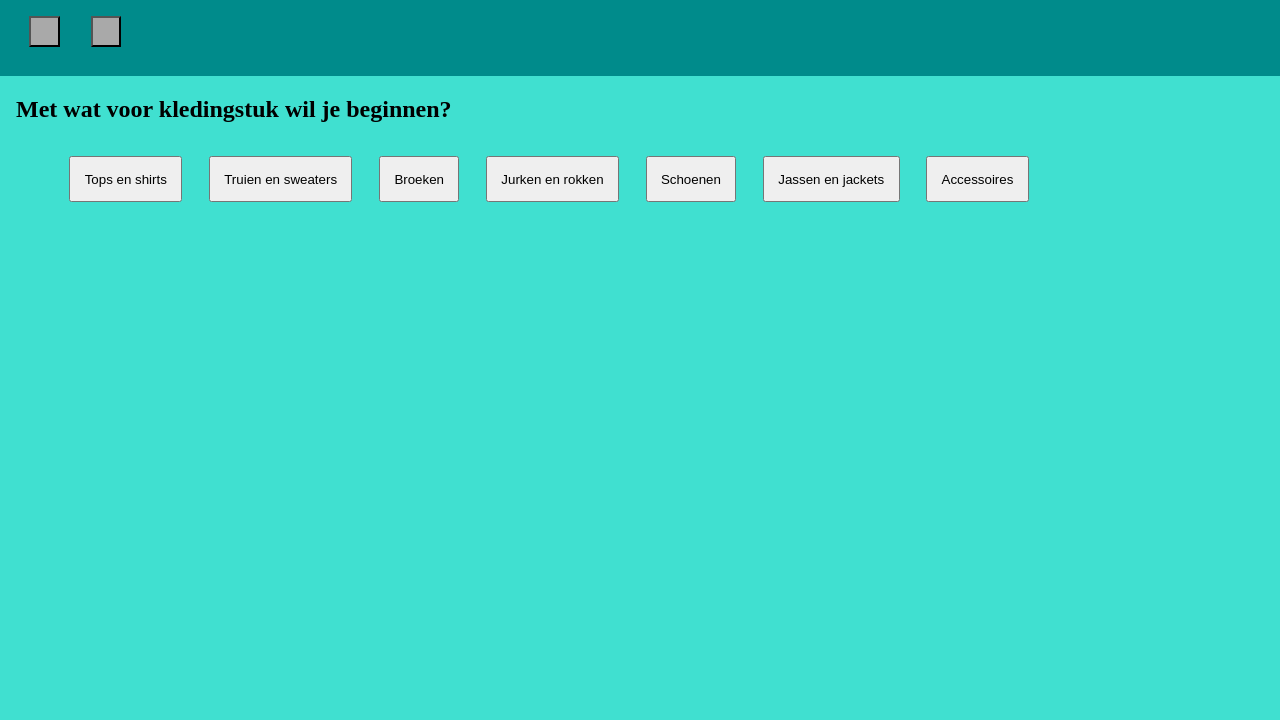
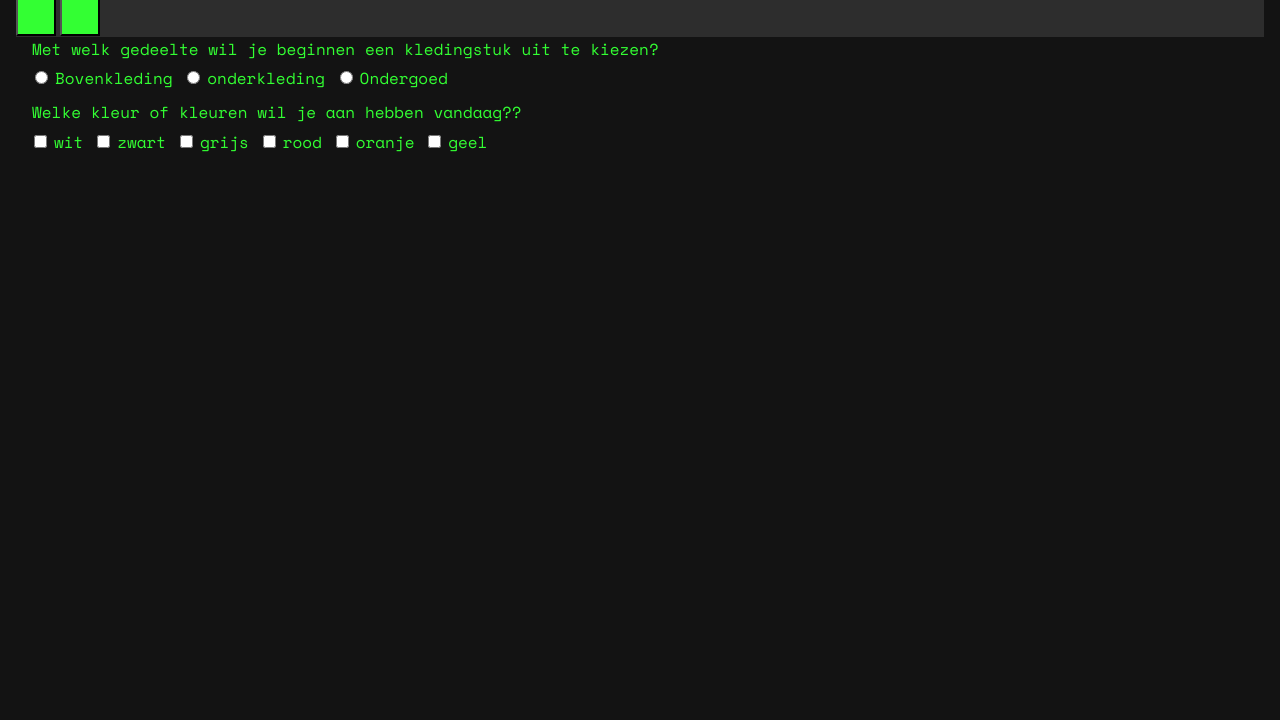
Before and after one commit to JustinPrins98/Human-centered-design, a plain HTML site: page index.html in a window 1280 px wide. Shown: the part 80-800 px from the top of the page. Drawn offline with nearby package versions, Linux system fonts and the light colour scheme.

Commit message:
Showhide/ checkboxes

```diff
--- a/index.html
+++ b/index.html
@@ -6,41 +6,105 @@
     <meta name="viewport" content="width=device-width, initial-scale=1.0">
     <title>Prototype-1</title>
     <link rel="stylesheet" href="./styles.css">
+    <link rel="preconnect" href="https://fonts.googleapis.com">
+    <link rel="preconnect" href="https://fonts.gstatic.com" crossorigin>
+    <link href="https://fonts.googleapis.com/css2?family=Space+Mono:ital,wght@0,400;0,700;1,400;1,700&display=swap"
+        rel="stylesheet">
 </head>
 
 <body>
     <nav>
-        <h1 tabindex="0"> Kledingkast</h1>
+        <h1> Kledingkast</h1>
         <button aria-label="Kleding toevoegen"></button>
         <button aria-label="kleding verwijderen"></button>
     </nav>
     <main>
-        <h2 tabindex="0"> Met wat voor kledingstuk wil je beginnen?</h2>
 
-        <ul>
-            <li>
-                <button aria-label="Tops en shirts">Tops en shirts</button>
-            </li>
-            <li>
-                <button aria-label="Truien en sweaters">Truien en sweaters</button>
-            </li>
-            <li>
-                <button aria-label="Broeken">Broeken</button>
-            </li>
-            <li>
-                <button aria-label="Jurken en rokken">Jurken en rokken</button>
-            </li>
-            <li>
-                <button aria-label="Schoenen">Schoenen</button>
-            </li>
-            <li>
-                <button aria-label="Jassen en jackets">Jassen en jackets</button>
-            </li>
-            <li>
-                <button aria-label="Assecoires">Accessoires</button>
-            </li>
-        </ul>
+        <fieldset>
+            <legend> Met welk gedeelte wil je beginnen een kledingstuk uit te kiezen? </legend>
+            <input type="radio" name="deelkleding" id="bovenkleding" value="bovenkleding"
+                data-showFieldset="fieldsetBovenKleding" data-hideFieldset="fieldsetOnderKleding fieldsetOndergoed">
+            <label for="bovenkleding">Bovenkleding </label>
+
+            <input type="radio" name="deelkleding" id="onderkleding" value="onderkleding"
+                data-showFieldset="fieldsetOnderKleding" data-hideFieldset="fieldsetOndergoed fieldsetBovenKleding">
+            <label for="onderkleding"> onderkleding </label>
+
+            <input type="radio" name="deelkleding" id="ondergoed" value="ondergoed"
+                data-showFieldset="fieldsetOndergoed" data-hideFieldset="fieldsetOnderKleding fieldsetBovenKleding">
+            <label for="ondergoed"> Ondergoed </label>
+        </fieldset>
+
+        <!------------>
+        <!-- Laag 2 -->
+        <!------------>
+
+        <fieldset id="fieldsetBovenKleding" class="hidden">
+            <legend>Wat voor kledingstuk wil je aantrekken?</legend>
+            <input type="radio" name="bovenkleding" id="topje" value="topje">
+            <label for="topje"> Topje </label>
+
+            <input type="radio" name="bovenkleding" id="shirt" value="shirt">
+            <label for="shirt"> Shirt </label>
+
+            <input type="radio" name="bovenkleding" id="Blouse" value="Blouse">
+            <label for="Blouse"> Blouse </label>
+
+            <input type="radio" name="bovenkleding" id="trui" value="trui">
+            <label for="trui"> Trui </label>
+
+            <input type="radio" name="bovenkleding" id="vest" value="vest">
+            <label for="vest"> Vest </label>
+
+            <input type="radio" name="bovenkleding" id="Jas" value="Jas">
+            <label for="Jas"> Jas </label>
+
+        </fieldset>
+
+        <fieldset id="fieldsetOnderKleding" class="hidden">
+            <legend>Wat voor kledingstuk wil je aantrekken?</legend>
+            <input type="radio" name="broek" id="broek" value="broek">
+            <label for="broek"> broek </label>
+        </fieldset>
+
+        <fieldset id="fieldsetOndergoed" class="hidden">
+            <legend>Wat voor kledingstuk wil je aantrekken?</legend>
+            <input type="radio" name="ondergoed" id="ondergoed" value="ondergoed">
+            <label for="ondergoed"> ondergoed </label>
+        </fieldset>
+
+        <!------------>
+        <!-- Laag 3 -->
+        <!------------>
+
+        <fieldset>
+            <legend>Welke kleur of kleuren wil je aan hebben vandaag??</legend>
+
+            <input type="checkbox" id="wit" name="wit">
+            <label for="wit"> wit </label>
+
+            <input type="checkbox" id="zwart" name="zwart">
+            <label for="zwart"> zwart </label>
+
+            <input type="checkbox" id="grijs" name="grijs">
+            <label for="grijs"> grijs </label>
+
+            <input type="checkbox" id="rood" name="rood">
+            <label for="rood"> rood </label>
+
+            <input type="checkbox" id="oranje" name="oranje">
+            <label for="oranje"> oranje </label>
+
+            <input type="checkbox" id="geel" name="geel">
+            <label for="geel"> geel </label>
+        </fieldset>
+
+
+
+
+
     </main>
+
 
 
 
--- a/script.js
+++ b/script.js
@@ -1 +1,57 @@
-console.log("Hello")
+document.addEventListener("DOMContentLoaded", function () {
+    document.documentElement.classList.add('javascript');
+
+    document.querySelectorAll('input[type=radio][data-showfieldset]').forEach(function (showHide) {
+        const targetFieldsetId = showHide.dataset.showfieldset;
+        const targetFieldset = document.getElementById(targetFieldsetId);
+
+        showHide.addEventListener('change', function () {
+            if (targetFieldset) {
+                targetFieldset.classList.remove('hidden');
+                const inputs = targetFieldset.querySelectorAll('input');
+                inputs.forEach(function (input) {
+                    input.required = true;
+                });
+            }
+        });
+    });
+
+    document.querySelectorAll('input[type=radio][data-hidefieldset]').forEach(function (showHide) {
+        const targetFieldsetIds = showHide.dataset.hidefieldset.split(' ');
+        targetFieldsetIds.forEach(function (targetFieldsetId) {
+            const targetFieldset = document.getElementById(targetFieldsetId);
+            if (targetFieldset) {
+                showHide.addEventListener('change', function () {
+                    targetFieldset.classList.add('hidden');
+                    const inputs = targetFieldset.querySelectorAll('input');
+                    inputs.forEach(function (input) {
+                        input.required = false;
+                    });
+                });
+            }
+        });
+    });
+});
+
+// function toggleShirtList() {
+//     var newList = document.getElementById("shirtList");
+//     if (newList.style.display === "none") {
+//         newList.style.display = "block";
+//     } else {
+//         newList.style.display = "none";
+//     }
+// }
+
+// function toggleTruiList() {
+//     var truiList = document.getElementById("truiList");
+//     if (truiList.style.display === "none") {
+//         truiList.style.display = "block";
+//     } else {
+//         truiList.style.display = "none";
+//     }
+// }
+
+// function toggleList(id) {
+//     var list = document.getElementById(id);
+//     list.classList.toggle('hidden');
+// }S
--- a/styles.css
+++ b/styles.css
@@ -1,35 +1,46 @@
-body {
-    background-color: turquoise;
-    margin: 0;
+.javascript .hidden {
+    display: none;
 }
 
-main {
-    background-color: turquoise;
-    margin-left: 1em;
+fieldset {
+    border: none;
+}
+
+:root {
+    --bgcolor: rgb(19, 19, 19);
+    --navcolor: rgb(45, 45, 45);
+    --fontcolor: rgb(51, 255, 51);
+    --fontfam: "Space Mono", monospace;
 }
 
 nav {
-    background-color: darkcyan;
-    padding: 1em;
+    background-color: var(--navcolor);
 }
 
-nav button {
-    background-color: darkgray;
+body {
+    background-color: var(--bgcolor);
+    margin: 1em;
+}
+
+label,
+legend {
+    color: var(--fontcolor);
+    font-family: "Space Mono", monospace;
+    font-family: var(--fontfam);
+}
+
+h1,
+h2 {
+    color: var(--fontcolor);
+    font-family: var(--fontfam);
 }
 
 button {
-    padding: 1em;
-    margin: 1em;
+    height: 3em;
+    width: 3em;
+    background-color: var(--fontcolor);
 }
 
 :focus-visible {
-    outline: solid .3em red;
+    outline: solid rgb(255, 176, 0) .3em;
 }
-
-ul {
-    display: flex;
-}
-
-li {
-    list-style: none;
-}
```
